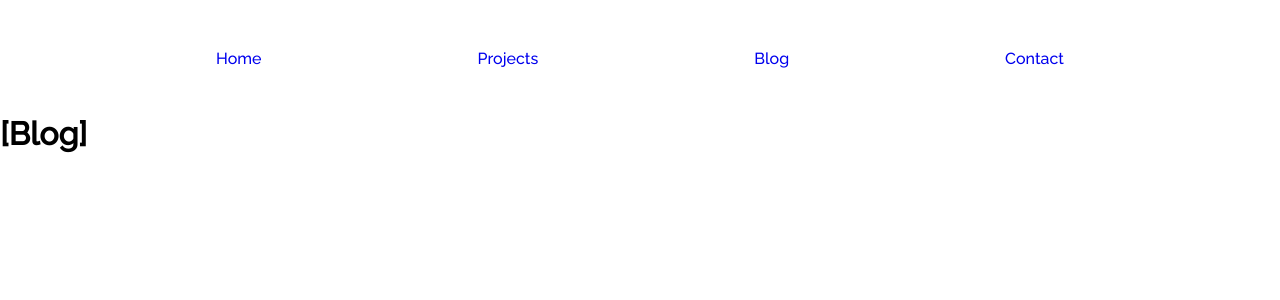
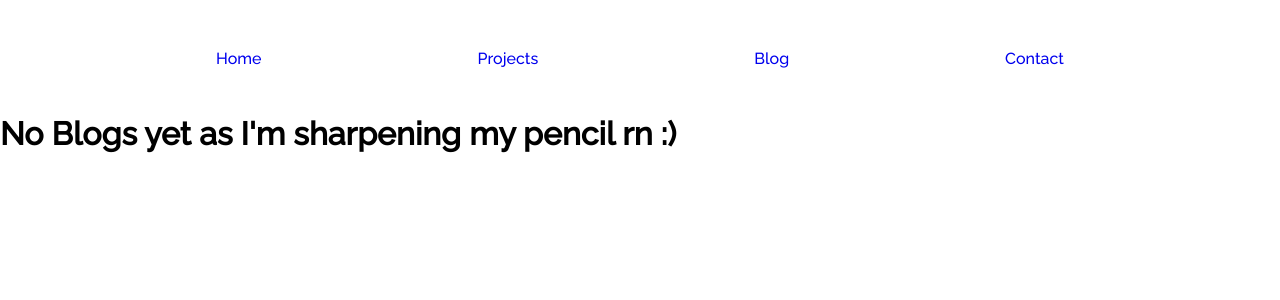
Before and after one commit to joelantonyjoy/portfolio, a React (Create React App) app: page /blog in a window 1280 px wide. Shown: the top 300 px of the page. Built offline with nearby package versions, Linux system fonts and the light colour scheme.

Commit message:
Blogs description added

```diff
--- a/src/Pages/Blog.js
+++ b/src/Pages/Blog.js
@@ -1,7 +1,7 @@
 export function Blog(){
     return (
         <div>
-            <h1>[Blog]</h1>
+            <h1>No Blogs yet as I'm sharpening my pencil rn :)</h1>
         </div>
     );
 }
```
